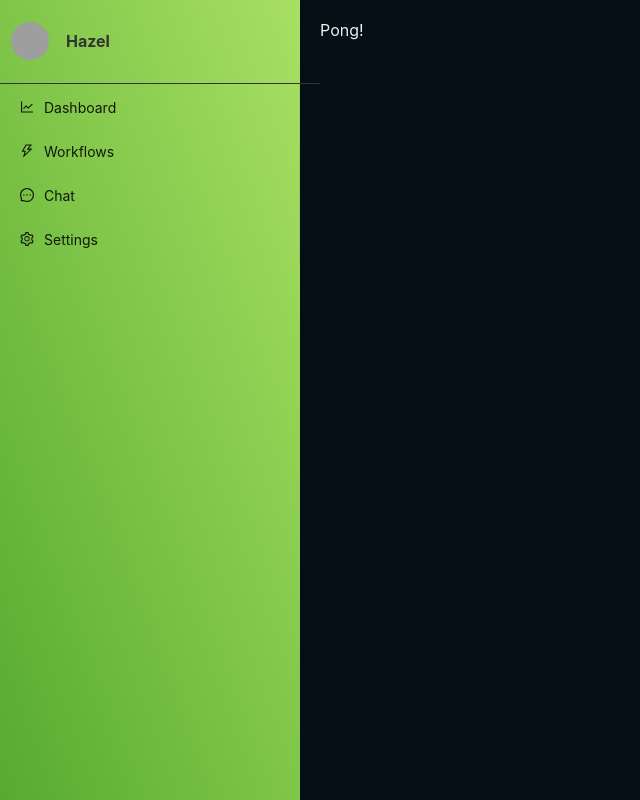
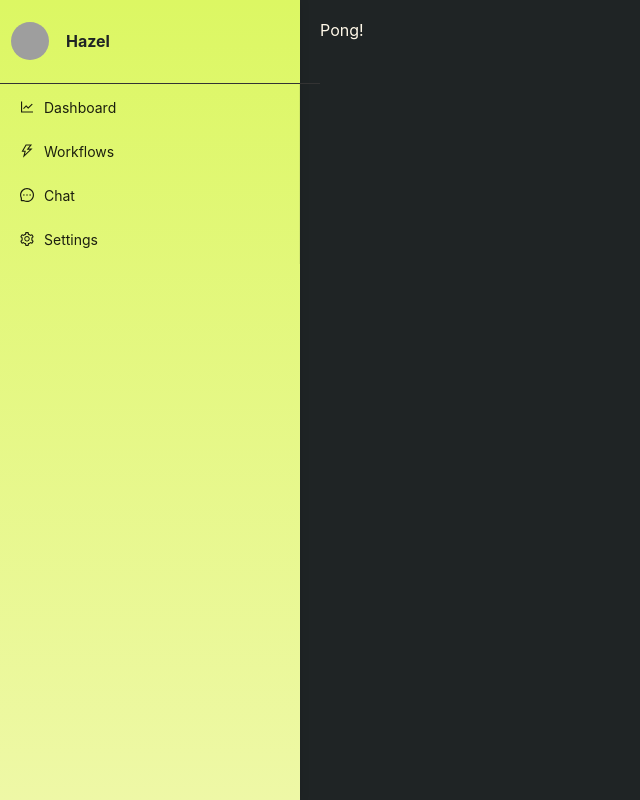
Before and after one commit to tacosontitan/project-odin, a React (Create React App) app: page / in a window 1280 px wide. Shown: the whole page, without its empty margins (0-640 px from the left). Built offline with nearby package versions, Linux system fonts and the light colour scheme; grey boxes are pictures that could not be loaded.

Commit message:
Employed temporary color palette.

```diff
--- a/src/App.scss
+++ b/src/App.scss
@@ -1,48 +1,9 @@
-.App {
-  text-align: center;
-}
-
-.App-logo {
-  height: 40vmin;
-  pointer-events: none;
-}
-
-@media (prefers-reduced-motion: no-preference) {
-  .App-logo {
-    animation: App-logo-spin infinite 20s linear;
-  }
-}
-
-.App-header {
-  background-color: #282c34;
-  min-height: 100vh;
-  display: flex;
-  flex-direction: column;
-  align-items: center;
-  justify-content: center;
-  font-size: calc(10px + 2vmin);
-  color: white;
-}
-
-.App-link {
-  color: #61dafb;
-}
-
-@keyframes App-logo-spin {
-  from {
-    transform: rotate(0deg);
-  }
-  to {
-    transform: rotate(360deg);
-  }
-}
-
 .ant-menu {
 	background: transparent !important;
 }
 
 .bg-primary-gradient {
-  background: #56ab2f;
-  background: -webkit-linear-gradient(to bottom left, #a8e063, #56ab2f);
-  background: linear-gradient(to bottom left, #a8e063, #56ab2f);
+  background: #DCF763;
+  background: -webkit-linear-gradient(to top, #EEF8A6, #DCF763);
+  background: linear-gradient(to top, #EEF8A6, #DCF763);
 }
--- a/src/components/left-nav/LeftNav.scss
+++ b/src/components/left-nav/LeftNav.scss
@@ -2,5 +2,5 @@
     height: 100%;
     width: 300px;
     box-shadow: 0 0 10px 0 rgba(0, 0, 0, 0.1);
-    color: #333;
+    color: #1F2425;
 }
--- /dev/null
+++ b/src/components/left-nav/link-list/LinkList.scss
@@ -0,0 +1,6 @@
+.link-list {
+    .ant-menu-item-selected {
+        background-color: rgba(0, 0, 0, 0.25);
+        color: #FFF8E8;
+    }
+}
--- a/src/components/left-nav/link-list/LinkList.tsx
+++ b/src/components/left-nav/link-list/LinkList.tsx
@@ -2,6 +2,7 @@ import React from 'react';
 import { LineChartOutlined, ThunderboltOutlined, MessageOutlined, SettingOutlined } from '@ant-design/icons';
 import type { MenuProps } from 'antd';
 import { Menu } from 'antd';
+import './LinkList.scss';
 
 type MenuItem = Required<MenuProps>['items'][number];
 
@@ -27,7 +28,7 @@ class LinkList extends React.Component {
      */
     override render() {
         return (
-            <Menu
+            <Menu className="link-list"
                 mode="vertical"
                 items={this.items}
             />
--- a/src/index.scss
+++ b/src/index.scss
@@ -4,8 +4,8 @@ html, body {
   margin: 0;
   padding: 0;
   font-family: 'Montserrat', sans-serif;
-  color: #eee;
-  background-color: #041015;
+  color: #FFF8E8;
+  background-color: #1F2425;
 }
 
 body {
```
